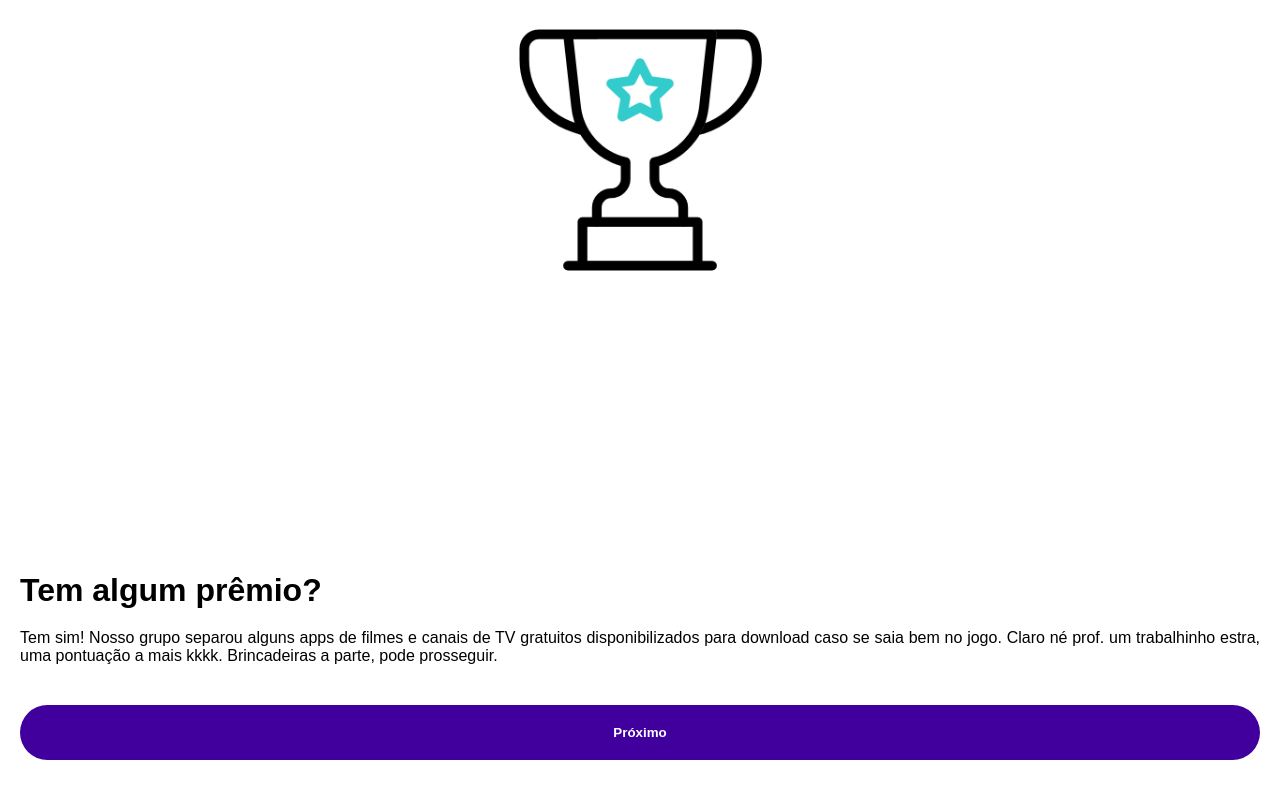
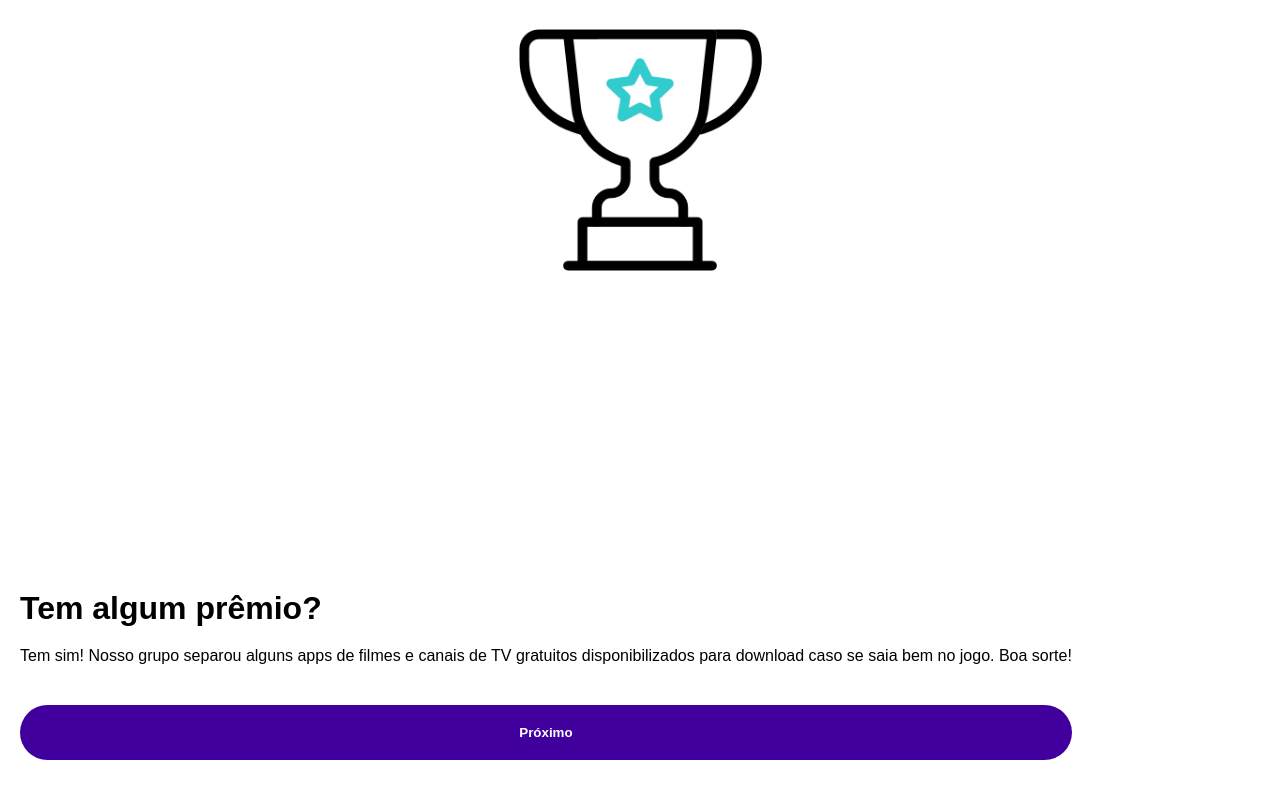
Before and after one commit to igcardoso/electricity-game, a plain HTML site: page pages/index.html in a window 1280 px wide. Drawn offline with Linux system fonts and the light colour scheme.

Commit message:
update index.html

```diff
--- a/pages/index.html
+++ b/pages/index.html
@@ -57,7 +57,7 @@
   <div id="content">
     <h1>Tem algum prêmio?</h1>
   <p>
-    Tem sim! Nosso grupo separou alguns apps de filmes e canais de TV gratuitos disponibilizados para download caso se saia bem no jogo. Claro né prof. um trabalhinho estra, uma pontuação a mais kkkk. Brincadeiras a parte, pode prosseguir.
+    Tem sim! Nosso grupo separou alguns apps de filmes e canais de TV gratuitos disponibilizados para download caso se saia bem no jogo. Boa sorte!
   </p>
   <button id="next" type="button">Próximo</button>
   </div>
```
